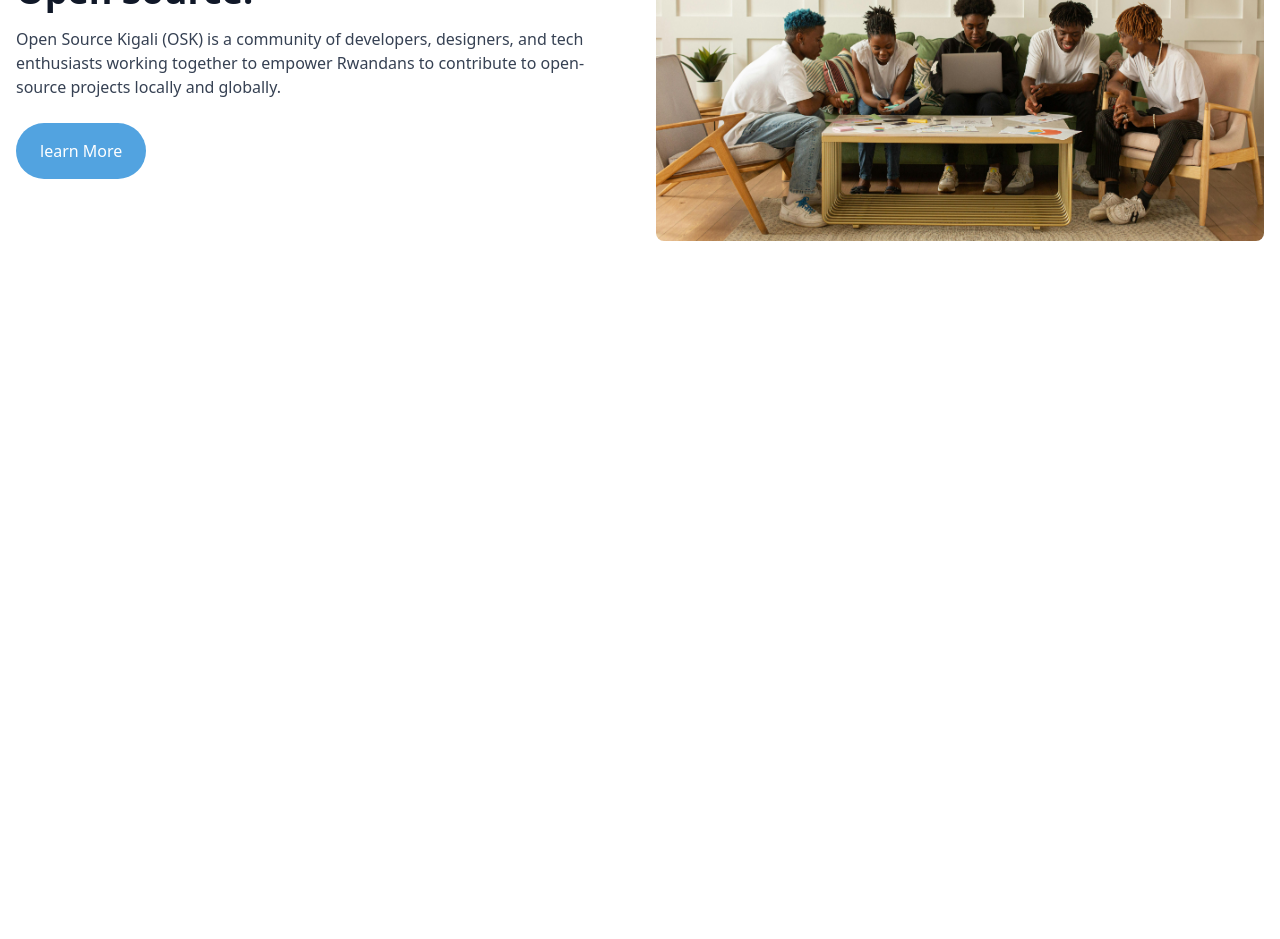
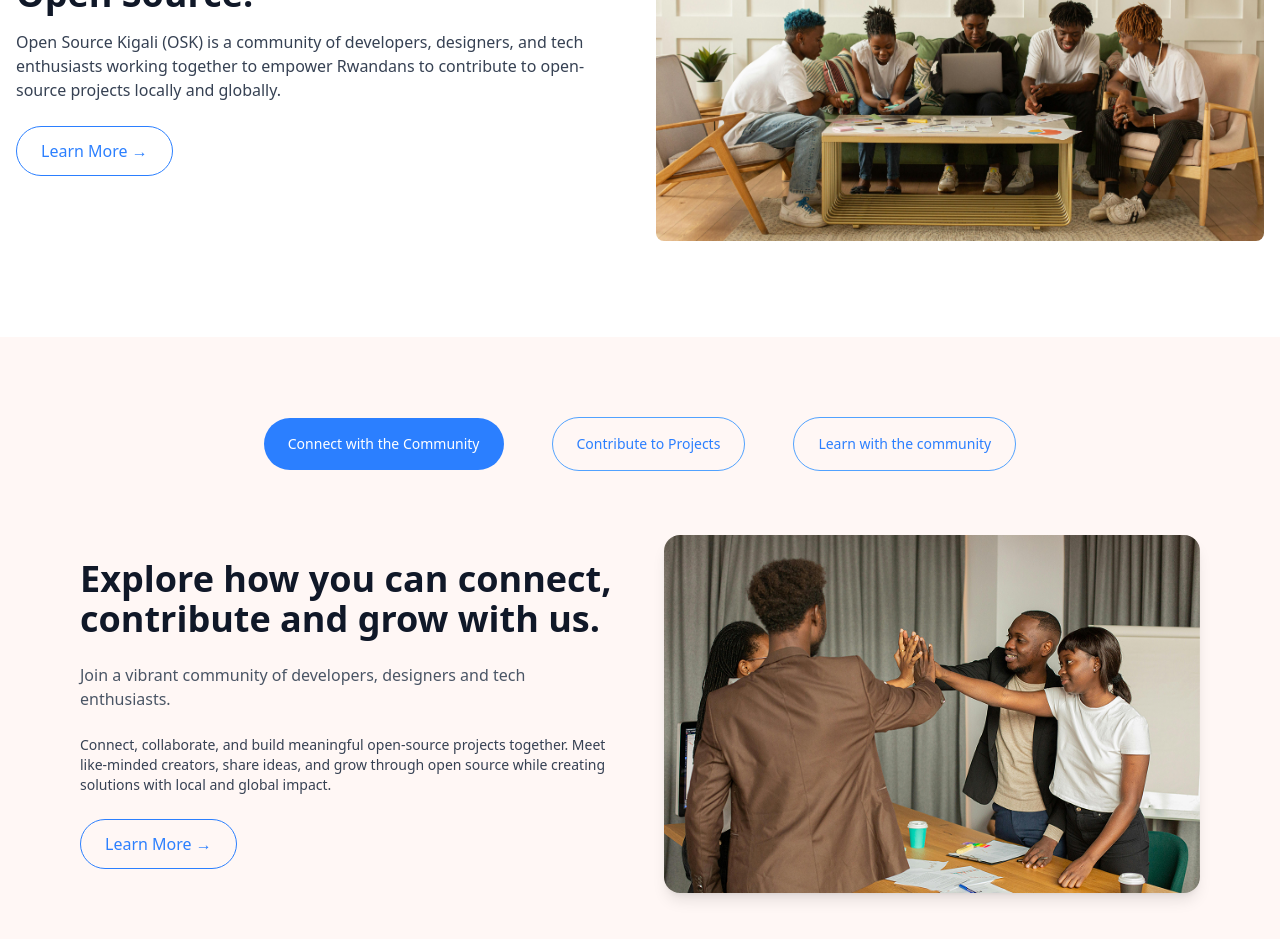
Before and after one commit to Debfevlo/-Open-Source-Kigali-Website, a React (Vite) app in the folder frontend/: page / in a window 1280 px wide. Shown: the part 1060-1999 px from the top of the page. Before the commit the page ends 1397 px from the top, so only its background shows below. Built offline with nearby package versions, Linux system fonts and the light colour scheme.

Commit message:
wip: build explore section

```diff
--- a/frontend/src/components/AboutUs.tsx
+++ b/frontend/src/components/AboutUs.tsx
@@ -1,5 +1,5 @@
 import peopleImg from '../assets/images/People.jpg'
-import PrimaryButton from './PrimaryButton';
+
 
 const AboutUs: React.FC = () => {
   return (
@@ -18,7 +18,9 @@ const AboutUs: React.FC = () => {
             contribute to open-source projects locally and globally.
           </p>
 
-         <PrimaryButton text='learn More'/>
+          <button className="inline-flex items-center gap-2 px-6 py-3 border border-blue-500 text-blue-500 rounded-full hover:bg-blue-500 hover:text-white transition">
+            Learn More →
+          </button>
         </div>
 
 
--- /dev/null
+++ b/frontend/src/components/Explore.tsx
@@ -0,0 +1,63 @@
+import groupImg from '../assets/images/group2.png'
+const Explore = () => {
+  return (
+<section className="bg-[#FFF7F5] py-20 px-4 md:px-20">
+<div className="flex justify-center items-center mb-16 gap-12">
+  <button className="px-6 py-4 rounded-full bg-blue-500 text-white text-sm font-medium hover:cursor-pointer">
+    Connect with the Community
+  </button>
+
+  <button className="px-6 py-4 rounded-full border border-blue-400 text-blue-500 text-sm font-medium hover:cursor-pointer hover:bg-blue-500 hover:text-white">
+    Contribute to Projects
+  </button>
+
+  <button className="px-6 py-4 rounded-full border border-blue-400 text-blue-500 text-sm font-medium hover:cursor-pointer hover:bg-blue-500 hover:text-white">
+    Learn with the community
+  </button>
+</div>
+
+
+      <div className="max-w-7xl mx-auto grid grid-cols-1 lg:grid-cols-2 gap-12 items-center">
+
+        <div className="space-y-6">
+          <h2 className="text-3xl md:text-4xl font-bold text-gray-900">
+            Explore how you can connect, contribute and grow with us.
+          </h2>
+
+
+          <p className="text-gray-600 max-w-lg">
+           Join a vibrant community of developers, designers and tech enthusiasts.
+          </p>
+
+
+          <div className="space-y-3 text-gray-700 text-sm max-w-xl">
+
+            <p>
+              Connect, collaborate, and build meaningful open-source projects together.
+              Meet like-minded creators, share ideas, and grow through open source while
+              creating solutions with local and global impact.
+            </p>
+          </div>
+
+
+          <button className="inline-flex items-center gap-2 px-6 py-3 border border-blue-500 text-blue-500 rounded-full hover:bg-blue-500 hover:text-white transition">
+            Learn More →
+          </button>
+        </div>
+
+        <div className="relative">
+          <div className="rounded-2xl overflow-hidden shadow-lg">
+            <img
+              src={groupImg}
+              alt="Community collaboration"
+              className="w-full h-full object-cover"
+            />
+          </div>
+        </div>
+
+      </div>
+    </section>
+  )
+}
+
+export default Explore
--- a/frontend/src/pages/HomePage.tsx
+++ b/frontend/src/pages/HomePage.tsx
@@ -1,4 +1,5 @@
 import AboutUs from "../components/AboutUs"
+import Explore from "../components/Explore"
 import HeroSection from "../components/HeroSection"
 
 
@@ -8,6 +9,7 @@ const HomePage = () => {
     <div>
         <HeroSection/>
         <AboutUs/>
+        <Explore/>
     </div>
   )
 }
```
Also changed, not shown: frontend/src/assets/images/group2.png (added).
